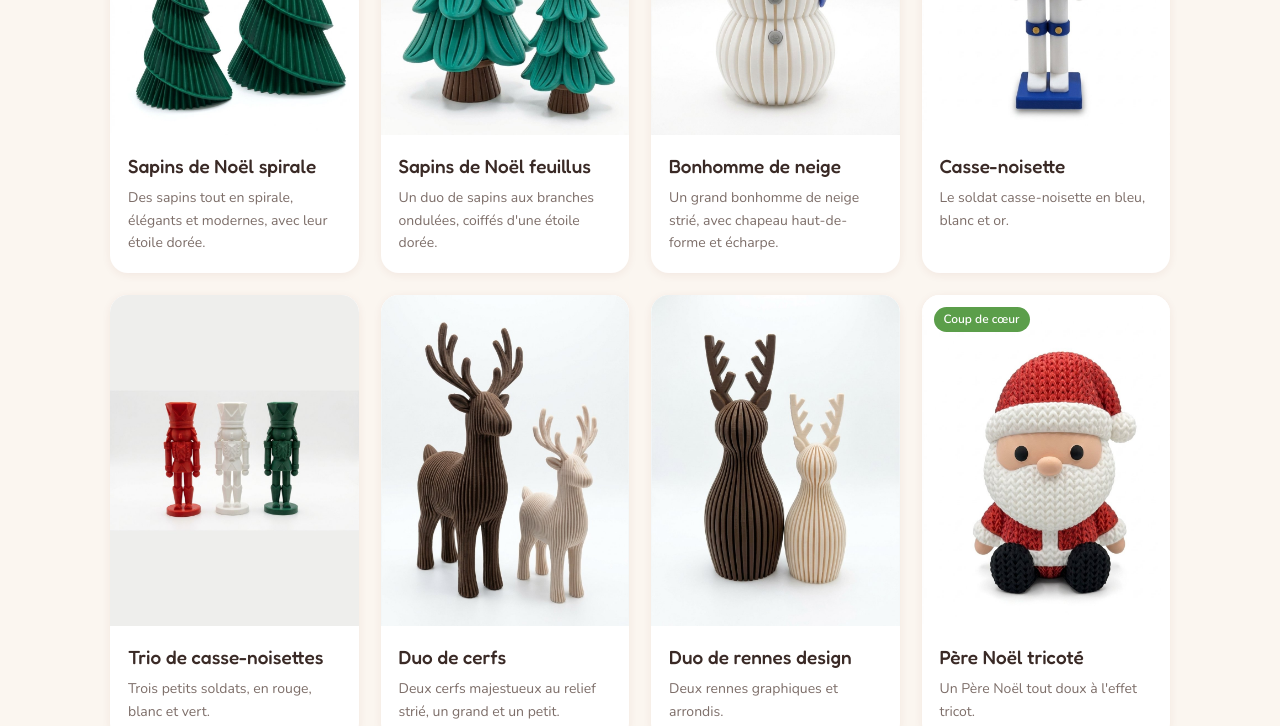
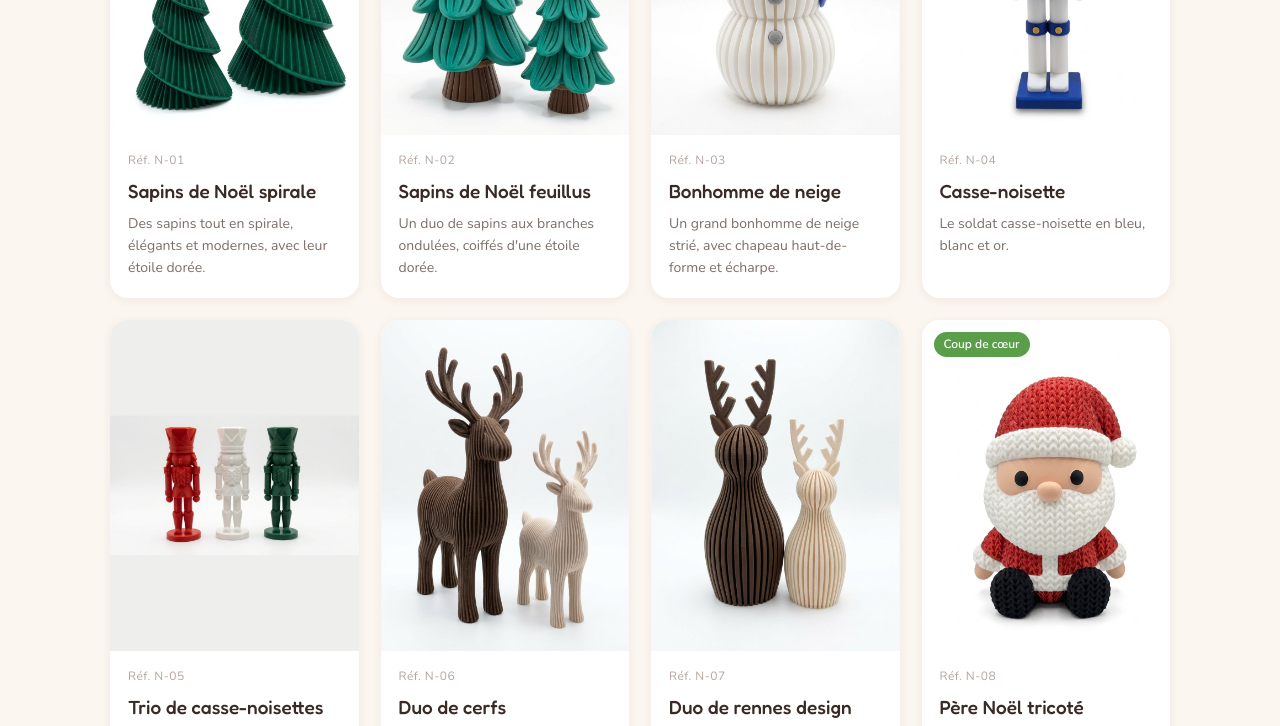
Before and after one commit to Arggon888/pomme3d, a plain HTML site: page index.html in a window 1280 px wide. Shown: the part 1020-1746 px from the top of the page. Drawn offline with nearby package versions, Linux system fonts and the light colour scheme.

Commit message:
Numéros de référence des objets
Co-Authored-By: Claude Opus 5.5 <noreply@anthropic.com>
Claude-Session: https://claude.ai/code/session_01ErciQ49SFLf8zEqShaibuE

```diff
--- a/index.html
+++ b/index.html
@@ -92,6 +92,7 @@ body:not(.fetes) .noel,body:not(.fetes) .neige{display:none}
 .patience{max-width:760px;margin:34px auto 0;background:#fff;border-left:5px solid var(--vert);border-radius:0 14px 14px 0;padding:18px 22px}.patience strong{font-family:Fredoka;font-weight:500;font-size:18px}.patience p{color:var(--gris);margin-top:4px}
 .chantier{display:flex;align-items:center;justify-content:center;gap:14px;text-align:center;padding:12px 18px;font-size:16px;color:#3a2a00;background:repeating-linear-gradient(-45deg,#FFD23F 0 22px,#FFC107 22px 44px);border-bottom:4px solid #3a2a00}.chantier span{font-size:24px}.chantier strong{font-family:Fredoka;font-weight:600}
 .taille{position:absolute;bottom:10px;left:50%;transform:translateX(-50%);background:var(--rouge);color:#fff;font-family:Fredoka;font-weight:500;font-size:15px;padding:3px 14px;border-radius:999px;white-space:nowrap}
+.ref{font-size:12px;color:#b3a59f;letter-spacing:.5px}
 footer{text-align:center;padding:34px 20px;color:var(--gris);font-size:14px}
 @media(max-width:800px){.hero{grid-template-columns:1fr;padding-top:40px;text-align:center}.hero p{margin:0 auto 26px}.hero .cta{justify-content:center}.hero-art{order:-1}.hero-art svg{max-width:200px}.hero h1{font-size:36px}nav.links{display:none}.apropos{grid-template-columns:1fr;text-align:center}.exc{flex-direction:column;text-align:center}.exc .photo{width:100%}}
 </style>
@@ -175,7 +176,7 @@ footer{text-align:center;padding:34px 20px;color:var(--gris);font-size:14px}
 <input type="checkbox" name="botcheck" style="display:none" tabindex="-1" autocomplete="off">
 <div class="ligne"><label>Prénom<input name="Prénom" required autocomplete="given-name"></label><label>Nom<input name="Nom" required autocomplete="family-name"></label></div>
 <label>Adresse e-mail<input type="email" name="email" required autocomplete="email"></label>
-<label>Message<textarea name="Message" rows="5" required placeholder="Votre message…"></textarea></label>
+<label>Message<textarea name="Message" rows="5" required placeholder="Votre message… (indiquez la référence de l'objet, ex. N-08)"></textarea></label>
 <button class="btn" type="submit">Envoyer</button>
 <div id="form-msg" role="status"></div>
 </form>
@@ -191,55 +192,55 @@ footer{text-align:center;padding:34px 20px;color:var(--gris);font-size:14px}
    photo : nom du fichier dans le dossier "photos" (laisser "" tant qu'il n'y en a pas)
    cat   : "noel" ou "maison" ; badge : texte facultatif */
 const OBJETS = [
- {nom:"Sapins de Noël spirale", cat:"noel", desc:"Des sapins tout en spirale, élégants et modernes, avec leur étoile dorée.", photo:"sapins-spirale.jpg", badge:"Coup de cœur"},
- {nom:"Sapins de Noël feuillus", cat:"noel", desc:"Un duo de sapins aux branches ondulées, coiffés d'une étoile dorée.", photo:"sapins-feuillus.jpg"},
- {nom:"Bonhomme de neige", cat:"noel", desc:"Un grand bonhomme de neige strié, avec chapeau haut-de-forme et écharpe.", photo:"bonhomme-de-neige.jpg"},
- {nom:"Casse-noisette", cat:"noel", desc:"Le soldat casse-noisette en bleu, blanc et or.", photo:"casse-noisette.jpg"},
- {nom:"Trio de casse-noisettes", cat:"noel", desc:"Trois petits soldats, en rouge, blanc et vert.", photo:"casse-noisettes-trio.jpg"},
- {nom:"Duo de cerfs", cat:"noel", desc:"Deux cerfs majestueux au relief strié, un grand et un petit.", photo:"duo-de-cerfs.jpg"},
- {nom:"Duo de rennes design", cat:"noel", desc:"Deux rennes graphiques et arrondis.", photo:"duo-rennes-design.jpg"},
- {nom:"Père Noël tricoté", cat:"noel", desc:"Un Père Noël tout doux à l'effet tricot.", photo:"pere-noel-tricote.jpg", badge:"Coup de cœur"},
- {nom:"Flocons décoratifs", cat:"noel", desc:"Deux flocons de neige à poser, pour une déco d'hiver tout en douceur.", photo:"flocons-decoratifs.jpg"},
- {nom:"Bonhomme de neige tricoté", cat:"noel", desc:"Un petit bonhomme de neige en bonnet et écharpe, effet tricot.", photo:"bonhomme-tricote.jpg"},
- {nom:"Renne tricoté", cat:"noel", desc:"Un renne au nez rouge, effet tricot.", photo:"renne-tricote.jpg"},
- {nom:"Pain d'épice tricoté", cat:"noel", desc:"Un bonhomme pain d'épice souriant, effet tricot.", photo:"pain-epice-tricote.jpg"},
- {nom:"Ours tricoté", cat:"noel", desc:"Un ours polaire avec son bonnet de Père Noël, effet tricot.", photo:"ours-tricote.jpg"},
- {nom:"Sapin tricoté", cat:"noel", desc:"Un sapin vert à l'effet tricot, avec son étoile.", photo:"sapin-tricote.jpg"},
- {nom:"Renne au nez rouge", cat:"noel", desc:"Un renne assis avec son écharpe et son nez rouge.", photo:"renne-nez-rouge.jpg"},
- {nom:"Calendrier de l'Avent", cat:"noel", desc:"Une cheminée de Noël avec ses petits tiroirs à surprises.", photo:"calendrier-avent.jpg"},
- {nom:"Chapeau de Père Noël", cat:"noel", desc:"Un bonnet de Père Noël décoratif, avec son pompon.", photo:"chapeau-pere-noel.jpg"},
- {nom:"Étoile de sapin", cat:"noel", desc:"Une grande étoile dorée pour la cime du sapin.", photo:"etoile-sapin.jpg"},
- {nom:"Étoiles (lot de 3)", cat:"noel", desc:"Trois étoiles emboîtées à suspendre.", photo:"etoiles-lot-de-3.jpg"},
- {nom:"Boule pull de Noël", cat:"noel", desc:"Une boule en forme de pull de Noël, avec un prénom.", photo:"boule-pull.jpg", badge:"Personnalisable"},
- {nom:"Boule flocon tournante", cat:"noel", desc:"Une boule ajourée dont le flocon central tourne, avec un prénom.", photo:"boule-flocon-prenom.jpg", badge:"Personnalisable"},
- {nom:"Boule chat", cat:"noel", desc:"Une tête de chat aux flocons de neige, avec le petit nom de votre choix.", photo:"boule-chat.jpg", badge:"Personnalisable"},
- {nom:"Boule patte", cat:"noel", desc:"Une patte décorée de flocons, avec le nom de votre animal.", photo:"boule-patte.jpg", badge:"Personnalisable"},
- {nom:"Boule couronne photo", cat:"noel", desc:"Une petite couronne avec un emplacement pour votre photo.", photo:"boule-couronne-photo.jpg"},
- {nom:"Ronds de serviette de Noël", cat:"noel", desc:"Six ronds de serviette aux motifs de Noël.", photo:"ronds-de-serviette.jpg"},
- {nom:"Porte-serviettes flocon", cat:"noel", desc:"Un grand flocon de neige pour la table des fêtes.", photo:"porte-serviettes-flocon.jpg"},
- {nom:"Sous-verres flocons", cat:"noel", desc:"Des sous-verres en forme de flocons, avec leur support.", photo:"sous-verres-flocons.jpg"},
- {nom:"Crochets de guirlande", cat:"noel", desc:"Des crochets pour accrocher vos guirlandes lumineuses.", photo:"crochets-guirlande.jpg"},
- {nom:"Crochet de fenêtre", cat:"noel", desc:"Un crochet qui se pose sur le cadre de la fenêtre pour y suspendre vos décorations.", photo:"crochet-fenetre.jpg"},
- {nom:"Plante sous-verres", cat:"maison", desc:"Une plante monstera dont les feuilles deviennent des sous-verres.", photo:"plante-sous-verres.jpg", badge:"Coup de cœur"},
- {nom:"Organisateur de bureau", cat:"maison", desc:"Un set de rangement pour le bureau, en vert sauge.", photo:"organisateur-bureau.jpg"},
- {nom:"Support de téléphone", cat:"maison", desc:"Un support de téléphone réglable en inclinaison.", photo:"support-telephone.jpg"},
- {nom:"Maïs anti-stress", cat:"maison", desc:"Un épi de maïs aux grains articulés : addictif !", photo:"mais-anti-stress.jpg"},
- {nom:"Planche anti-stress", cat:"maison", desc:"Boutons, molettes et interrupteurs à manipuler sans fin.", photo:"planche-anti-stress.jpg"}
+ {nom:"Sapins de Noël spirale", cat:"noel", ref:"N-01", desc:"Des sapins tout en spirale, élégants et modernes, avec leur étoile dorée.", photo:"sapins-spirale.jpg", badge:"Coup de cœur"},
+ {nom:"Sapins de Noël feuillus", cat:"noel", ref:"N-02", desc:"Un duo de sapins aux branches ondulées, coiffés d'une étoile dorée.", photo:"sapins-feuillus.jpg"},
+ {nom:"Bonhomme de neige", cat:"noel", ref:"N-03", desc:"Un grand bonhomme de neige strié, avec chapeau haut-de-forme et écharpe.", photo:"bonhomme-de-neige.jpg"},
+ {nom:"Casse-noisette", cat:"noel", ref:"N-04", desc:"Le soldat casse-noisette en bleu, blanc et or.", photo:"casse-noisette.jpg"},
+ {nom:"Trio de casse-noisettes", cat:"noel", ref:"N-05", desc:"Trois petits soldats, en rouge, blanc et vert.", photo:"casse-noisettes-trio.jpg"},
+ {nom:"Duo de cerfs", cat:"noel", ref:"N-06", desc:"Deux cerfs majestueux au relief strié, un grand et un petit.", photo:"duo-de-cerfs.jpg"},
+ {nom:"Duo de rennes design", cat:"noel", ref:"N-07", desc:"Deux rennes graphiques et arrondis.", photo:"duo-rennes-design.jpg"},
+ {nom:"Père Noël tricoté", cat:"noel", ref:"N-08", desc:"Un Père Noël tout doux à l'effet tricot.", photo:"pere-noel-tricote.jpg", badge:"Coup de cœur"},
+ {nom:"Flocons décoratifs", cat:"noel", ref:"N-09", desc:"Deux flocons de neige à poser, pour une déco d'hiver tout en douceur.", photo:"flocons-decoratifs.jpg"},
+ {nom:"Bonhomme de neige tricoté", cat:"noel", ref:"N-10", desc:"Un petit bonhomme de neige en bonnet et écharpe, effet tricot.", photo:"bonhomme-tricote.jpg"},
+ {nom:"Renne tricoté", cat:"noel", ref:"N-11", desc:"Un renne au nez rouge, effet tricot.", photo:"renne-tricote.jpg"},
+ {nom:"Pain d'épice tricoté", cat:"noel", ref:"N-12", desc:"Un bonhomme pain d'épice souriant, effet tricot.", photo:"pain-epice-tricote.jpg"},
+ {nom:"Ours tricoté", cat:"noel", ref:"N-13", desc:"Un ours polaire avec son bonnet de Père Noël, effet tricot.", photo:"ours-tricote.jpg"},
+ {nom:"Sapin tricoté", cat:"noel", ref:"N-14", desc:"Un sapin vert à l'effet tricot, avec son étoile.", photo:"sapin-tricote.jpg"},
+ {nom:"Renne au nez rouge", cat:"noel", ref:"N-15", desc:"Un renne assis avec son écharpe et son nez rouge.", photo:"renne-nez-rouge.jpg"},
+ {nom:"Calendrier de l'Avent", cat:"noel", ref:"N-16", desc:"Une cheminée de Noël avec ses petits tiroirs à surprises.", photo:"calendrier-avent.jpg"},
+ {nom:"Chapeau de Père Noël", cat:"noel", ref:"N-17", desc:"Un bonnet de Père Noël décoratif, avec son pompon.", photo:"chapeau-pere-noel.jpg"},
+ {nom:"Étoile de sapin", cat:"noel", ref:"N-18", desc:"Une grande étoile dorée pour la cime du sapin.", photo:"etoile-sapin.jpg"},
+ {nom:"Étoiles (lot de 3)", cat:"noel", ref:"N-19", desc:"Trois étoiles emboîtées à suspendre.", photo:"etoiles-lot-de-3.jpg"},
+ {nom:"Boule pull de Noël", cat:"noel", ref:"N-20", desc:"Une boule en forme de pull de Noël, avec un prénom.", photo:"boule-pull.jpg", badge:"Personnalisable"},
+ {nom:"Boule flocon tournante", cat:"noel", ref:"N-21", desc:"Une boule ajourée dont le flocon central tourne, avec un prénom.", photo:"boule-flocon-prenom.jpg", badge:"Personnalisable"},
+ {nom:"Boule chat", cat:"noel", ref:"N-22", desc:"Une tête de chat aux flocons de neige, avec le petit nom de votre choix.", photo:"boule-chat.jpg", badge:"Personnalisable"},
+ {nom:"Boule patte", cat:"noel", ref:"N-23", desc:"Une patte décorée de flocons, avec le nom de votre animal.", photo:"boule-patte.jpg", badge:"Personnalisable"},
+ {nom:"Boule couronne photo", cat:"noel", ref:"N-24", desc:"Une petite couronne avec un emplacement pour votre photo.", photo:"boule-couronne-photo.jpg"},
+ {nom:"Ronds de serviette de Noël", cat:"noel", ref:"N-25", desc:"Six ronds de serviette aux motifs de Noël.", photo:"ronds-de-serviette.jpg"},
+ {nom:"Porte-serviettes flocon", cat:"noel", ref:"N-26", desc:"Un grand flocon de neige pour la table des fêtes.", photo:"porte-serviettes-flocon.jpg"},
+ {nom:"Sous-verres flocons", cat:"noel", ref:"N-27", desc:"Des sous-verres en forme de flocons, avec leur support.", photo:"sous-verres-flocons.jpg"},
+ {nom:"Crochets de guirlande", cat:"noel", ref:"N-28", desc:"Des crochets pour accrocher vos guirlandes lumineuses.", photo:"crochets-guirlande.jpg"},
+ {nom:"Crochet de fenêtre", cat:"noel", ref:"N-29", desc:"Un crochet qui se pose sur le cadre de la fenêtre pour y suspendre vos décorations.", photo:"crochet-fenetre.jpg"},
+ {nom:"Plante sous-verres", cat:"maison", ref:"M-01", desc:"Une plante monstera dont les feuilles deviennent des sous-verres.", photo:"plante-sous-verres.jpg", badge:"Coup de cœur"},
+ {nom:"Organisateur de bureau", cat:"maison", ref:"M-02", desc:"Un set de rangement pour le bureau, en vert sauge.", photo:"organisateur-bureau.jpg"},
+ {nom:"Support de téléphone", cat:"maison", ref:"M-03", desc:"Un support de téléphone réglable en inclinaison.", photo:"support-telephone.jpg"},
+ {nom:"Maïs anti-stress", cat:"maison", ref:"M-04", desc:"Un épi de maïs aux grains articulés : addictif !", photo:"mais-anti-stress.jpg"},
+ {nom:"Planche anti-stress", cat:"maison", ref:"M-05", desc:"Boutons, molettes et interrupteurs à manipuler sans fin.", photo:"planche-anti-stress.jpg"}
 ];
 const EXCEPTION = [
- {nom:"Fusée lunaire", desc:"Notre plus grande pièce à ce jour, réalisée pour notre famille.", photo:"fusee-tintin.jpg", taille:"1,80 m"},
- {nom:"Casse-noisette géant", desc:"Une pièce spectaculaire de près d'un mètre, imprimée sur plusieurs jours.", photo:"casse-noisette-geant-88cm.jpg", taille:"88 cm"},
- {nom:"Gâteau de Noël XXL", desc:"Un gâteau géant à trois étages, décoré de sucres d'orge.", photo:"gateau-xxl.jpg", taille:"35 cm"},
- {nom:"Bonhomme de neige géant", desc:"Le bonhomme de neige tout rond, avec son chapeau, son écharpe et ses bras en bois.", photo:"bonhomme-de-neige-classique.jpg", taille:"50 cm"},
- {nom:"Sucre d'orge géant", desc:"Un grand sucre d'orge rayé rouge et blanc.", photo:"sucre-orge-geant.jpg", taille:"110 cm"},
- {nom:"Étoile de cime géante", desc:"Une étoile de cime surmontée de son petit héros et de son drapeau.", photo:"etoile-cime-mario.jpg", taille:""}
+ {nom:"Fusée lunaire", ref:"XXL-01", desc:"Notre plus grande pièce à ce jour, réalisée pour notre famille.", photo:"fusee-tintin.jpg", taille:"1,80 m"},
+ {nom:"Casse-noisette géant", ref:"XXL-02", desc:"Une pièce spectaculaire de près d'un mètre, imprimée sur plusieurs jours.", photo:"casse-noisette-geant-88cm.jpg", taille:"88 cm"},
+ {nom:"Gâteau de Noël XXL", ref:"XXL-03", desc:"Un gâteau géant à trois étages, décoré de sucres d'orge.", photo:"gateau-xxl.jpg", taille:"35 cm"},
+ {nom:"Bonhomme de neige géant", ref:"XXL-04", desc:"Le bonhomme de neige tout rond, avec son chapeau, son écharpe et ses bras en bois.", photo:"bonhomme-de-neige-classique.jpg", taille:"50 cm"},
+ {nom:"Sucre d'orge géant", ref:"XXL-05", desc:"Un grand sucre d'orge rayé rouge et blanc.", photo:"sucre-orge-geant.jpg", taille:"110 cm"},
+ {nom:"Étoile de cime géante", ref:"XXL-06", desc:"Une étoile de cime surmontée de son petit héros et de son drapeau.", photo:"etoile-cime-mario.jpg", taille:""}
 ];
 /* ======================= */
 
 const ph = o => o.photo ? `<img src="photos/${o.photo}" alt="${o.nom}" loading="lazy"${o.fit?' class="contain"':''}>` : `<span class="ph">Photo à venir</span>`;
 document.getElementById('annee').textContent=new Date().getFullYear();
 
-function carte(o){return `<div class="carte"><div class="photo">${ph(o)}${o.badge?`<span class="badge">${o.badge}</span>`:''}</div><div class="info"><h3>${o.nom}</h3><p>${o.desc}</p></div></div>`}
+function carte(o){return `<div class="carte"><div class="photo">${ph(o)}${o.badge?`<span class="badge">${o.badge}</span>`:''}</div><div class="info"><span class="ref">Réf. ${o.ref}</span><h3>${o.nom}</h3><p>${o.desc}</p></div></div>`}
 const CATS={tout:"Tout",noel:"Noël",maison:"Maison & pratique"};
 let actif="tout";
 function rendre(){
@@ -249,7 +250,7 @@ function rendre(){
 document.getElementById('filtres').addEventListener('click',e=>{if(e.target.dataset.k){actif=e.target.dataset.k;rendre()}});
 rendre();
 const n=document.getElementById('neige');for(let k=0;k<28;k++){const f=document.createElement('i');f.textContent='❄';f.style.left=Math.random()*100+'%';f.style.fontSize=(8+Math.random()*12)+'px';f.style.opacity=.5+Math.random()*.5;f.style.animationDuration=(9+Math.random()*12)+'s';f.style.animationDelay=(-Math.random()*20)+'s';n.appendChild(f)}
-document.getElementById('exc').innerHTML=EXCEPTION.map(o=>`<div class="exc"><div class="photo">${ph(o)}${o.taille?`<span class="taille">${o.taille}</span>`:''}</div><div><h3>${o.nom}</h3><p>${o.desc}</p></div></div>`).join('');
+document.getElementById('exc').innerHTML=EXCEPTION.map(o=>`<div class="exc"><div class="photo">${ph(o)}${o.taille?`<span class="taille">${o.taille}</span>`:''}</div><div><span class="ref">Réf. ${o.ref}</span><h3>${o.nom}</h3><p>${o.desc}</p></div></div>`).join('');
 const F=document.getElementById('form'),M=document.getElementById('form-msg');
 F.addEventListener('submit',async e=>{e.preventDefault();
  if(!F.checkValidity()){M.textContent="Merci de remplir tous les champs avec une adresse e-mail valide.";return}
```
